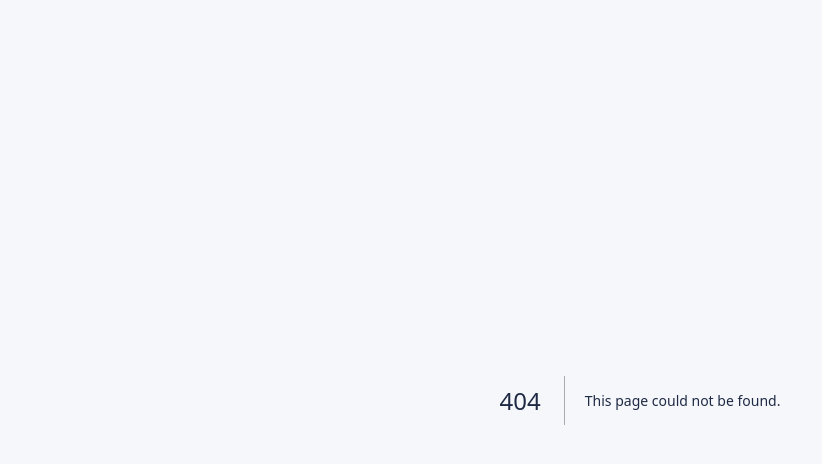
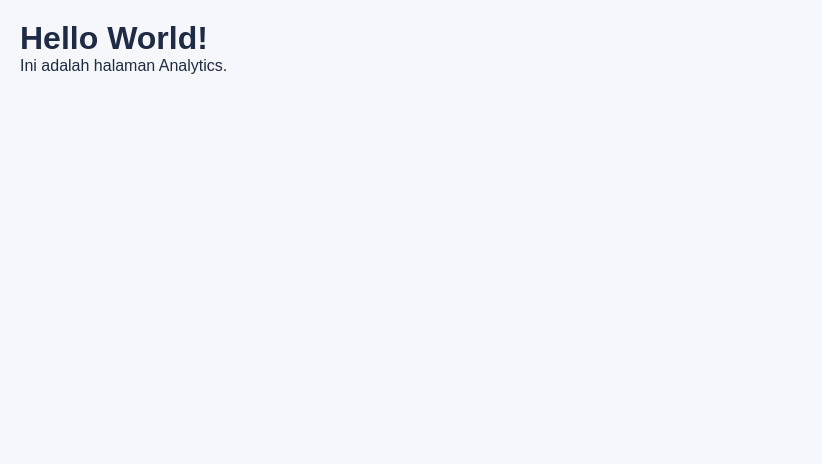
Before and after one commit to azharpratama/pso-c-6, a Next.js app: page /analytics in a window 1280 px wide. Before the commit this address had no page. Shown: the top 464 px of the page, without its empty margins (0-822 px from the left). Built offline with nearby package versions, Linux system fonts and the light colour scheme.

Commit message:
add folder structure and pages

```diff
--- /dev/null
+++ b/src/app/analytics/page.tsx
@@ -0,0 +1,8 @@
+export default function analytics() {
+  return (
+    <div style={{ padding: '20px', fontFamily: 'sans-serif' }}>
+      <h1>Hello World!</h1>
+      <p>Ini adalah halaman Analytics.</p>
+    </div>
+  );
+}
```
Also changed, not shown: src/app/settings/page.tsx (added, +8 -0 lines), src/app/partners/page.tsx (added), 1 other file (tests, documents, lock files or other folders).
